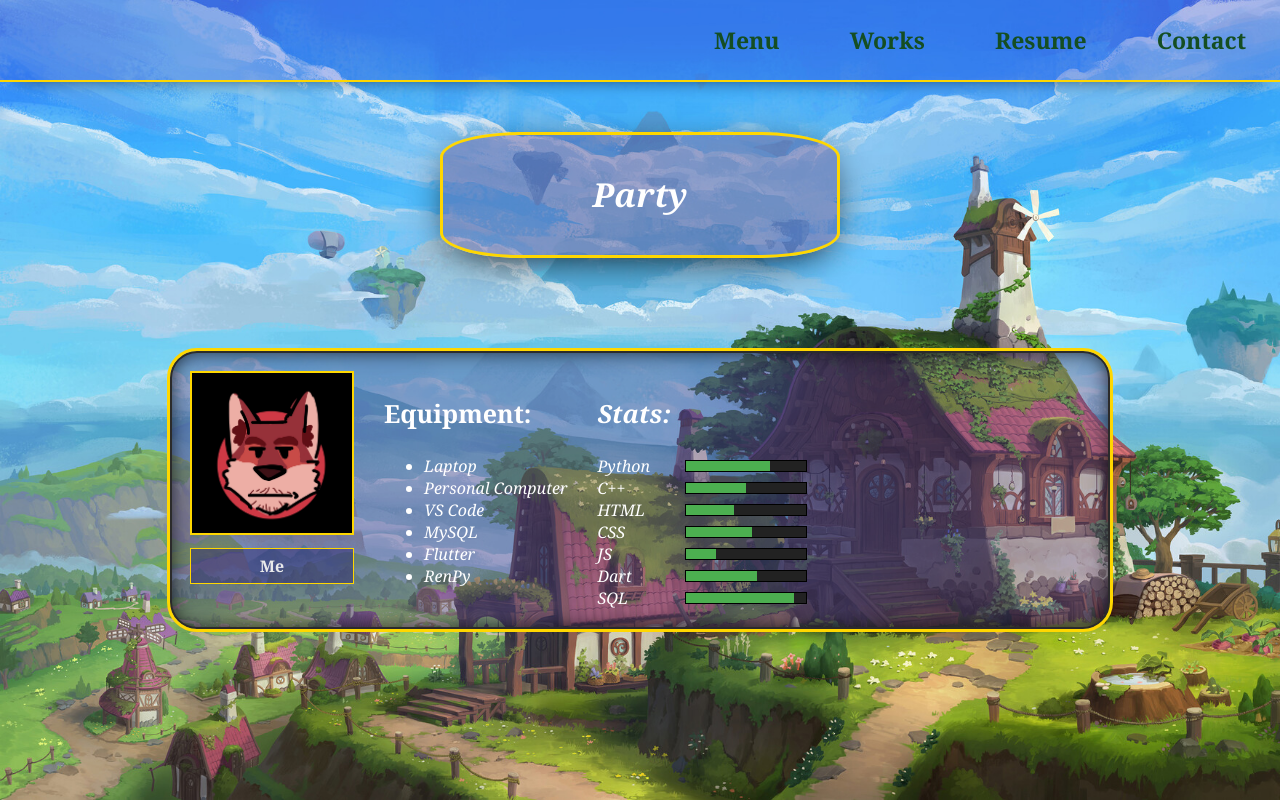
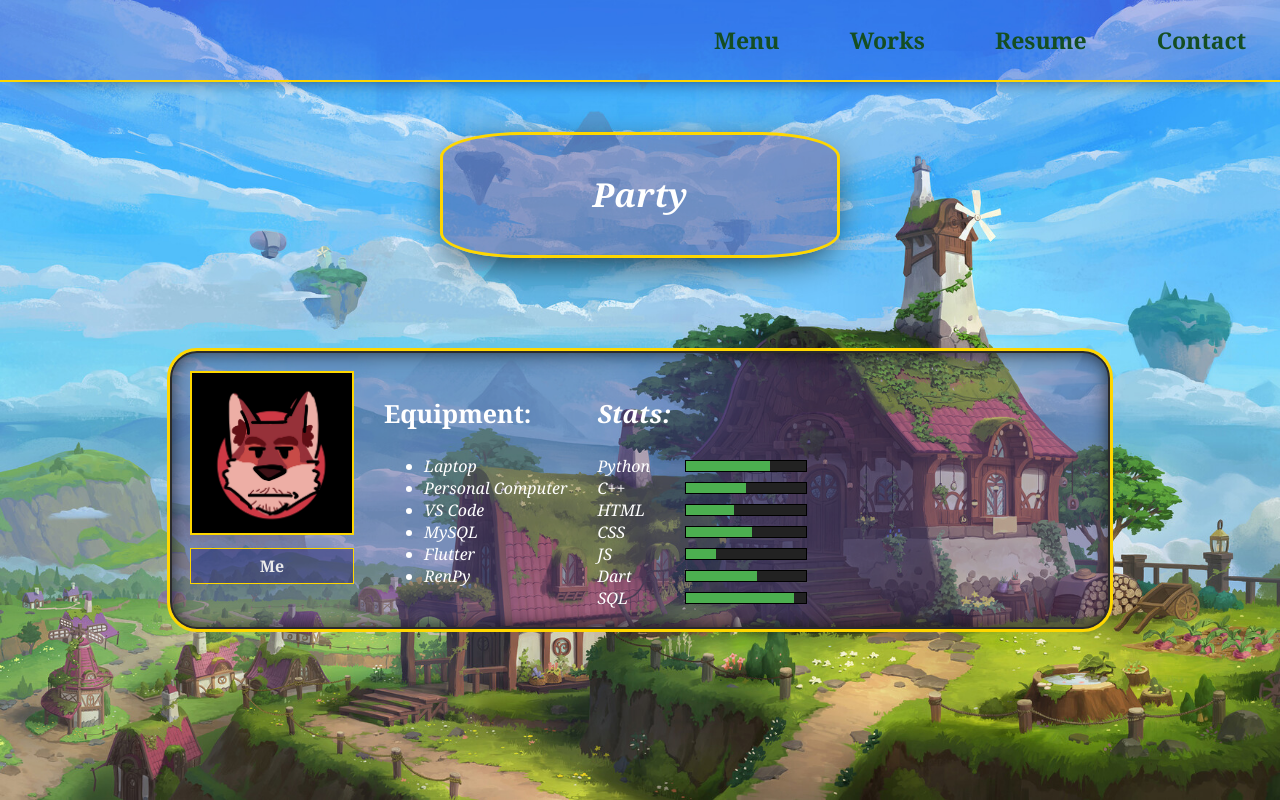
Before and after one commit to Dre-8-5/Finals, a plain HTML site: page resume.html in a window 1280 px wide. Drawn offline with Linux system fonts and the light colour scheme.

Commit message:
Add files via upload

```diff
--- a/homie.css
+++ b/homie.css
@@ -5,6 +5,7 @@
     background-size: cover;
     margin: 0;
     height: 100%;
+    background-position: center;
     background-repeat: no-repeat;
     min-height: 100vh;
 }
@@ -53,6 +54,7 @@
 .container-about{
     max-width:var(--container);
     width: 50%;
+    max-width: 1200px;
     background: rgba(88, 66, 132, 0.4);
     padding: 36px;
     box-shadow: 0px 10px 40px -13px rgba(0, 0, 0, 2);
@@ -72,6 +74,7 @@
 .resutainer-about{
     max-width:var(--container);
     width: 30%;
+    max-width: 1200px;
     background: rgba(88, 66, 132, 0.4);
     padding: 10px;
     box-shadow: 0px 10px 40px -13px rgba(0, 0, 0, 2);
@@ -154,6 +157,7 @@
 
 .card {
   width: 900px;
+  max-width: 1200px;
   margin: 40px auto;
   color: #eaeaea;
   font-family: "Georgia", serif;
```
Also changed, not shown: index.html (+0 -1 lines).
